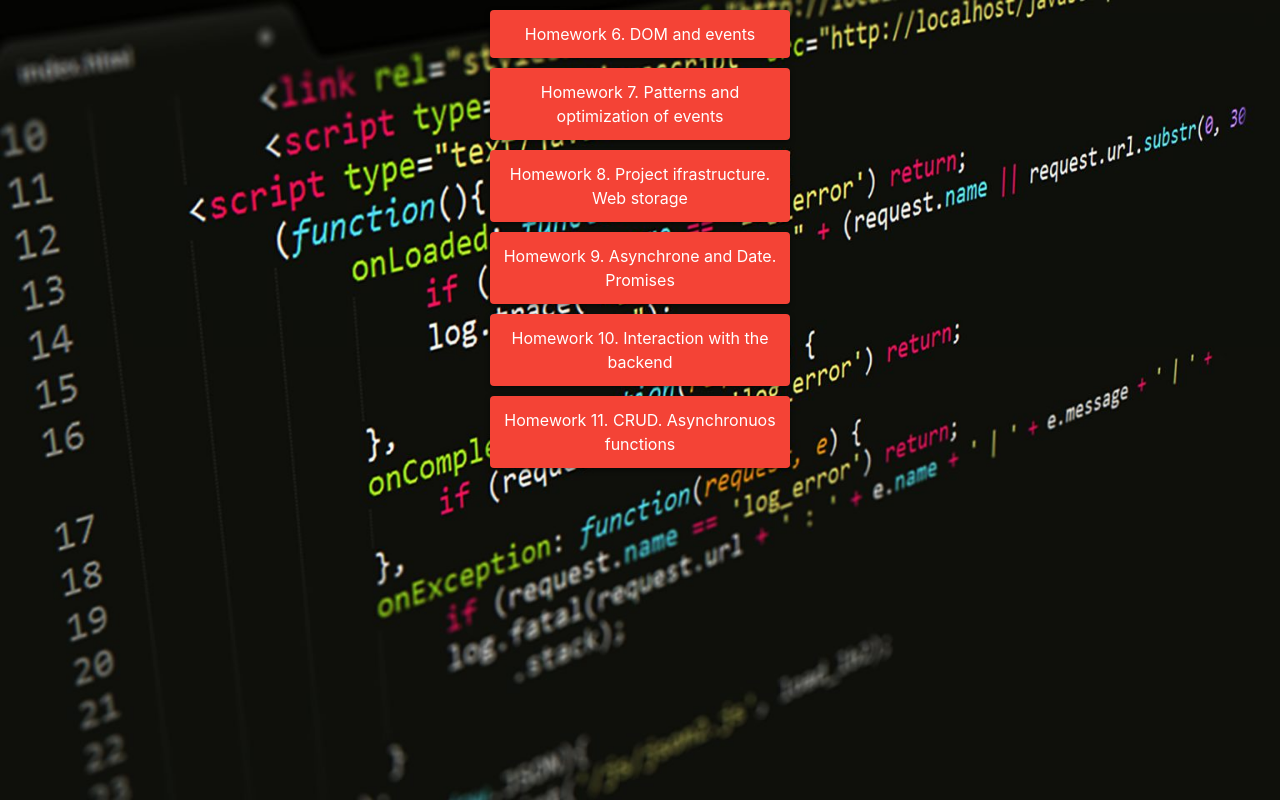
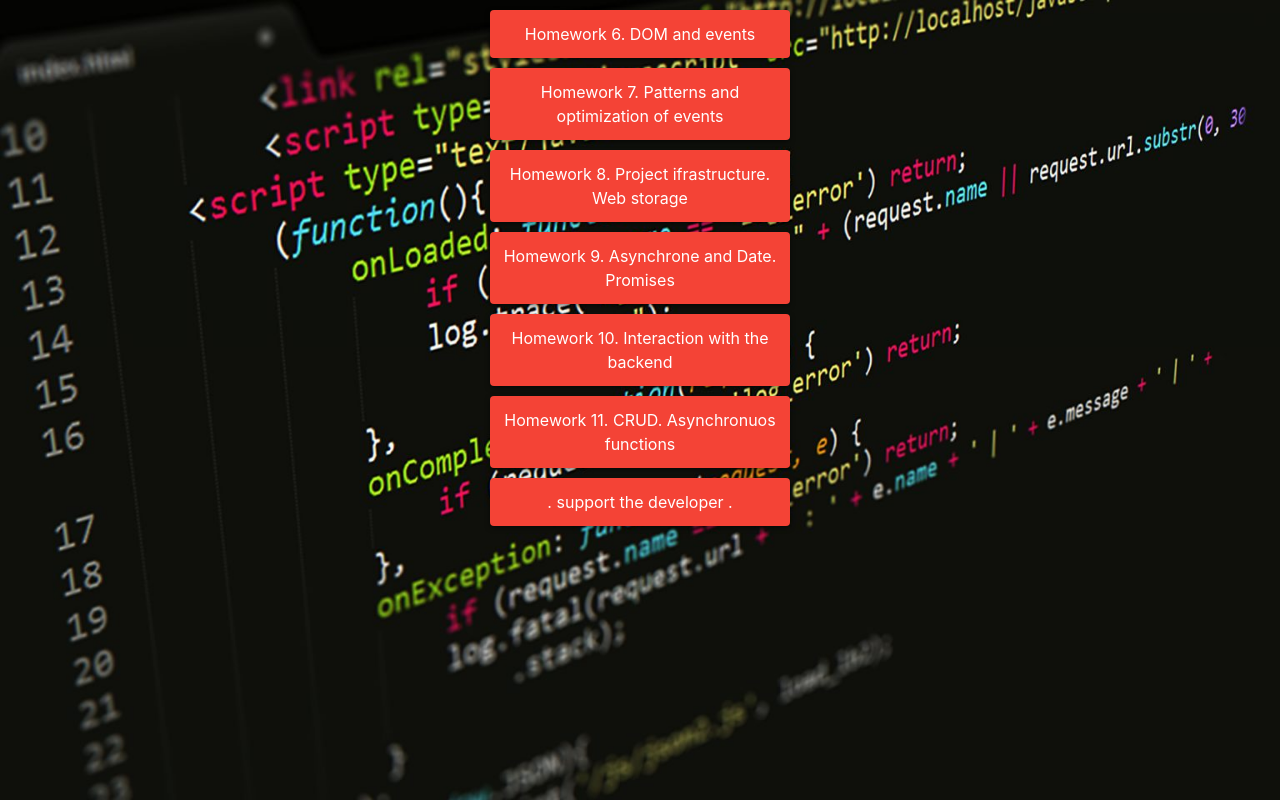
Before and after one commit to PetroShutak/JS-Homework-GoIT, a website built with Parcel: page src/index.html in a window 1280 px wide. Built offline with nearby package versions, Linux system fonts and the light colour scheme.

Commit message:
add payment support

```diff
--- a/src/index.html
+++ b/src/index.html
@@ -14,7 +14,9 @@
     </style>
   </head>
   <body>
-    <a href="./hw6.html" class="hw-link" data-homework-link>Homework 6. DOM and events</a>
+    <a href="./hw6.html" class="hw-link" data-homework-link
+      >Homework 6. DOM and events</a
+    >
     <a href="./hw7.html" class="hw-link" data-homework-link
       >Homework 7. Patterns and optimization of events</a
     >
@@ -30,6 +32,12 @@
     <a href="./hw11.html" class="hw-link" data-homework-link
       >Homework 11. CRUD. Asynchronuos functions</a
     >
+    <a
+      href="https://send.monobank.ua/jar/4vdPfcUt41"
+      class="hw-link"
+      target="_blank"
+      >. support the developer .</a
+    >
     <script src="js/homepage.js"></script>
   </body>
 </html>
```
